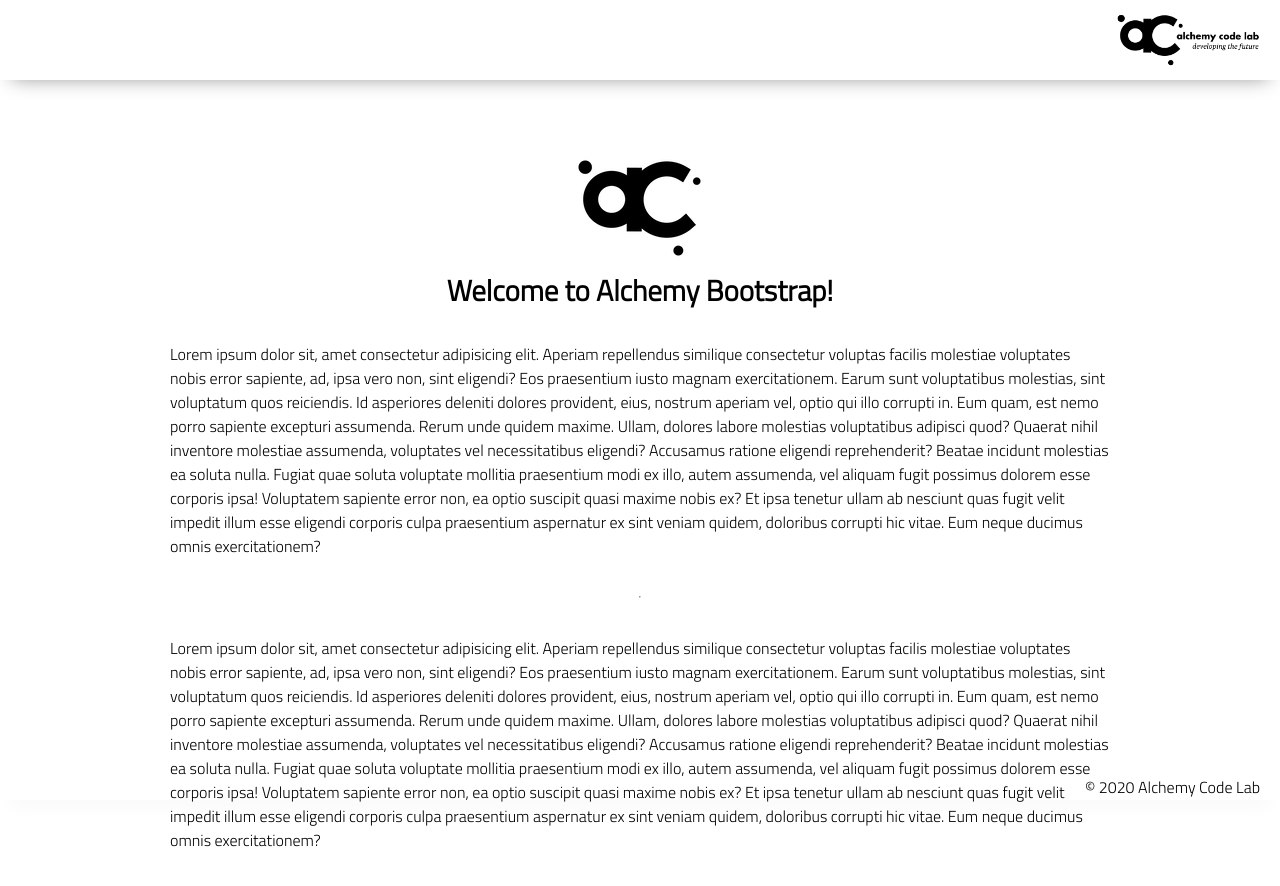
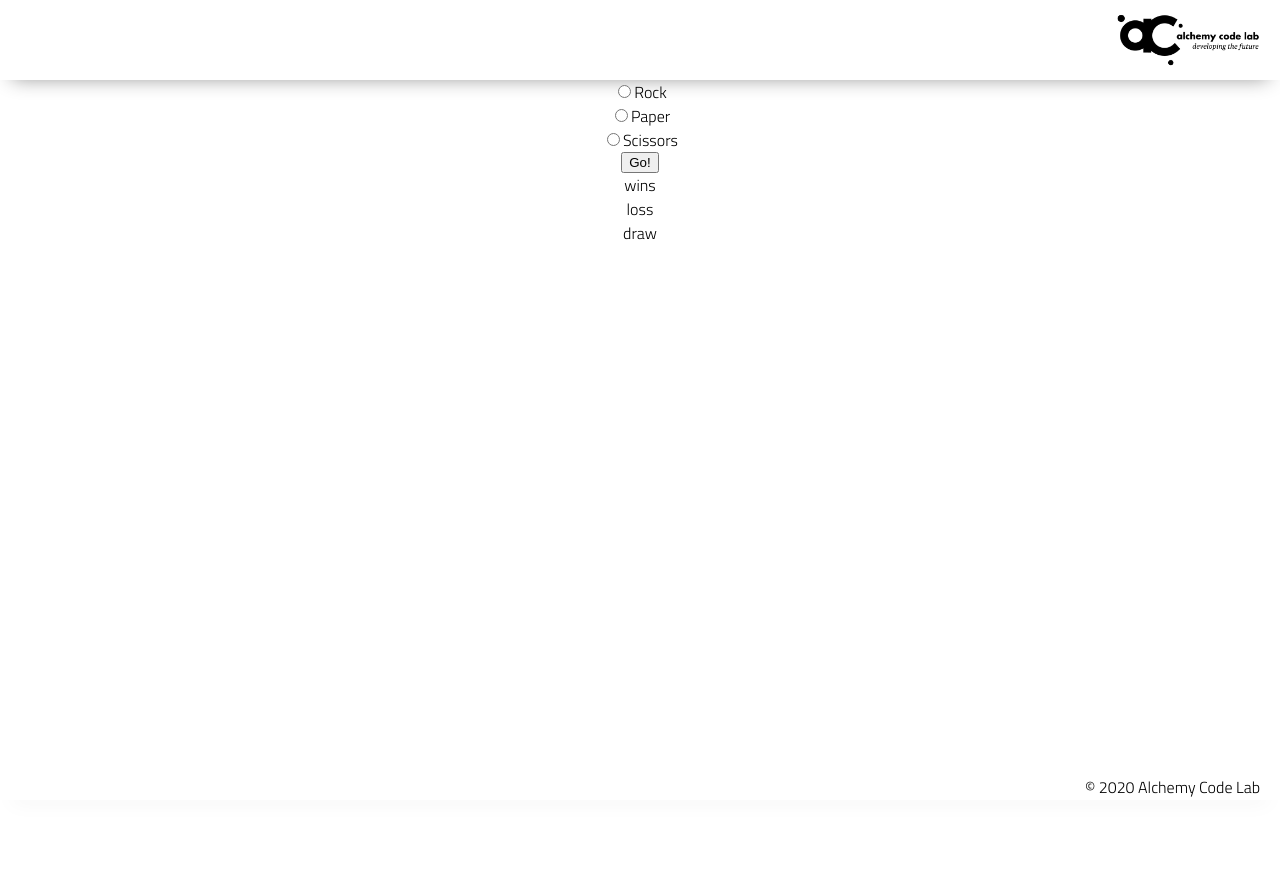
Before and after one commit to simpson-sean/rock_paper_scissors-April2021, a plain HTML site: page index.html in a window 1280 px wide. After the commit the page ends 800 px from the top, so only its background shows below. Drawn offline with Linux system fonts and the light colour scheme.

Commit message:
create HTML, working getRandomThrow function

```diff
--- a/index.html
+++ b/index.html
@@ -9,7 +9,7 @@
     <link rel="stylesheet" href="./styles/reset.css">
     <link rel="stylesheet" href="./styles/style.css">
     <link rel="stylesheet" href="./styles/home.css">
-    <title>Document</title>
+    <title>Rock Paper Scissors</title>
 </head>
 
 <body>
@@ -19,49 +19,24 @@
         </div>
     </header>
     <main>
-        <section class="main-section">
-            <img class="main-logo" src="assets/alchemy-logo.png" />
-            <h2>
-                Welcome to Alchemy Bootstrap!
-            </h2>
 
-            <p>
-                Lorem ipsum dolor sit, amet consectetur adipisicing elit. Aperiam repellendus similique consectetur
-                voluptas facilis molestiae voluptates nobis error sapiente, ad, ipsa vero non, sint eligendi? Eos
-                praesentium iusto magnam exercitationem.
-                Earum sunt voluptatibus molestias, sint voluptatum quos reiciendis. Id asperiores deleniti dolores
-                provident, eius, nostrum aperiam vel, optio qui illo corrupti in. Eum quam, est nemo porro sapiente
-                excepturi assumenda.
-                Rerum unde quidem maxime. Ullam, dolores labore molestias voluptatibus adipisci quod? Quaerat nihil
-                inventore molestiae assumenda, voluptates vel necessitatibus eligendi? Accusamus ratione eligendi
-                reprehenderit? Beatae incidunt molestias ea soluta nulla.
-                Fugiat quae soluta voluptate mollitia praesentium modi ex illo, autem assumenda, vel aliquam fugit
-                possimus dolorem esse corporis ipsa! Voluptatem sapiente error non, ea optio suscipit quasi maxime nobis
-                ex?
-                Et ipsa tenetur ullam ab nesciunt quas fugit velit impedit illum esse eligendi corporis culpa
-                praesentium aspernatur ex sint veniam quidem, doloribus corrupti hic vitae. Eum neque ducimus omnis
-                exercitationem?
-            </p>
-            <hr />
-            <p>
-                Lorem ipsum dolor sit, amet consectetur adipisicing elit. Aperiam repellendus similique consectetur
-                voluptas facilis molestiae voluptates nobis error sapiente, ad, ipsa vero non, sint eligendi? Eos
-                praesentium iusto magnam exercitationem.
-                Earum sunt voluptatibus molestias, sint voluptatum quos reiciendis. Id asperiores deleniti dolores
-                provident, eius, nostrum aperiam vel, optio qui illo corrupti in. Eum quam, est nemo porro sapiente
-                excepturi assumenda.
-                Rerum unde quidem maxime. Ullam, dolores labore molestias voluptatibus adipisci quod? Quaerat nihil
-                inventore molestiae assumenda, voluptates vel necessitatibus eligendi? Accusamus ratione eligendi
-                reprehenderit? Beatae incidunt molestias ea soluta nulla.
-                Fugiat quae soluta voluptate mollitia praesentium modi ex illo, autem assumenda, vel aliquam fugit
-                possimus dolorem esse corporis ipsa! Voluptatem sapiente error non, ea optio suscipit quasi maxime nobis
-                ex?
-                Et ipsa tenetur ullam ab nesciunt quas fugit velit impedit illum esse eligendi corporis culpa
-                praesentium aspernatur ex sint veniam quidem, doloribus corrupti hic vitae. Eum neque ducimus omnis
-                exercitationem?
-            </p>
+      <label>
+        <input type="radio" name="rps-game">Rock
+      </label>
+      <label>
+          <input type="radio" name="rps-game">Paper
+        </label>
+      <label>
+        <input type="radio" name="rps-game">Scissors
+      </label>
 
-        </section>
+
+      <button>Go!</button>
+
+      <div id="user-wins">wins</div>
+      <div id="user-loss">loss</div>
+      <div id="user-draws">draw</div>
+
     </main>
     <footer>
         <div class="copy gutter-right">&copy; 2020 Alchemy Code Lab</div>
--- /dev/null
+++ b/utils.js
@@ -0,0 +1,12 @@
+export function getRandomThrow () {
+    const randomNumber = Math.ceil(Math.random() * 3);
+        if (randomNumber === 1) {
+            return 'rock';
+        }
+        if (randomNumber === 2) {
+            return 'paper';
+        }
+        if (randomNumber === 3) {
+            return 'scissors';
+        }
+};
```
Also changed, not shown: app.js (+10 -0 lines), assets/paper2.png (added), assets/scissors.png (added), assets/transparent_rock.png (added), 1 other file.
